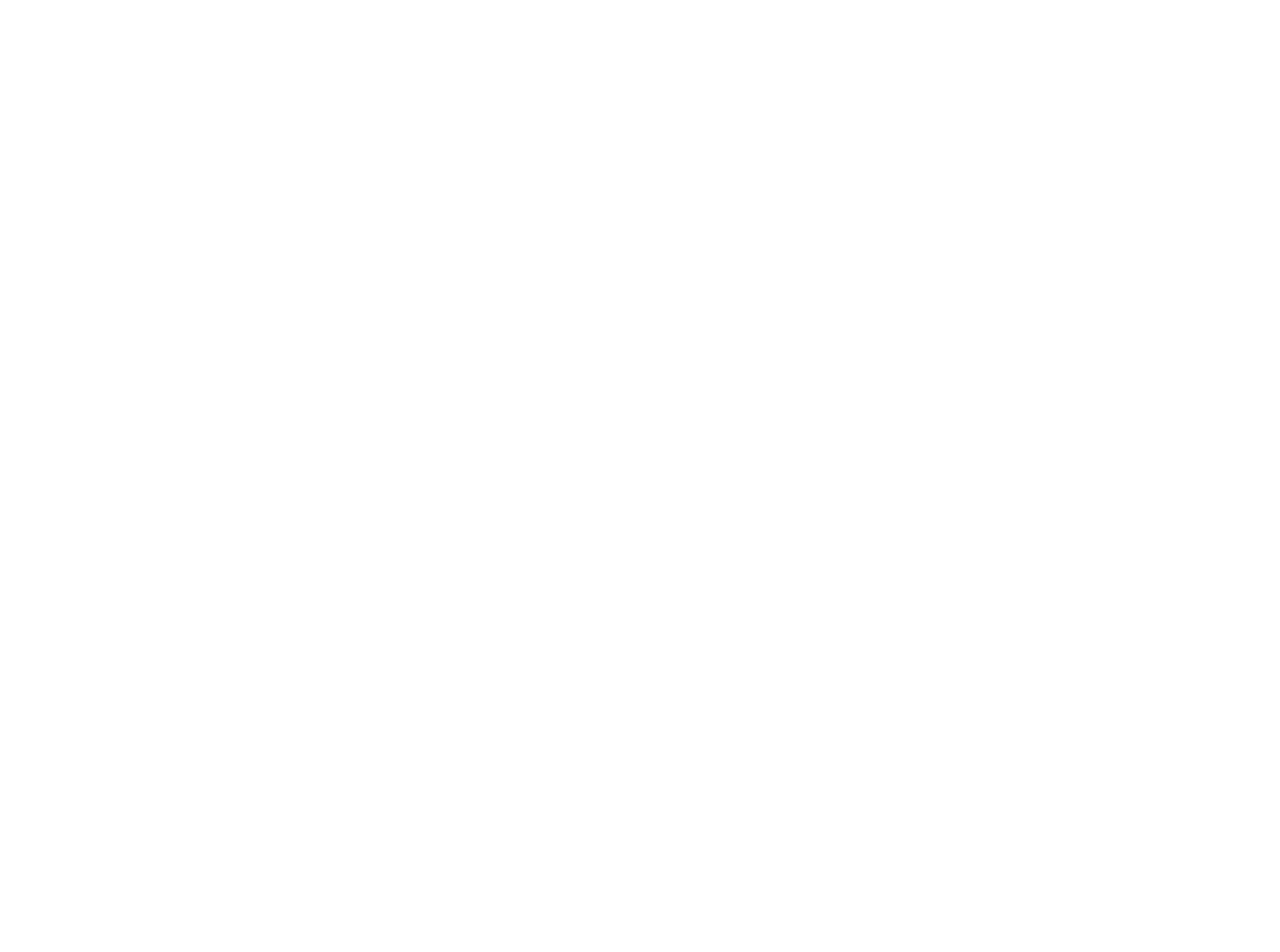
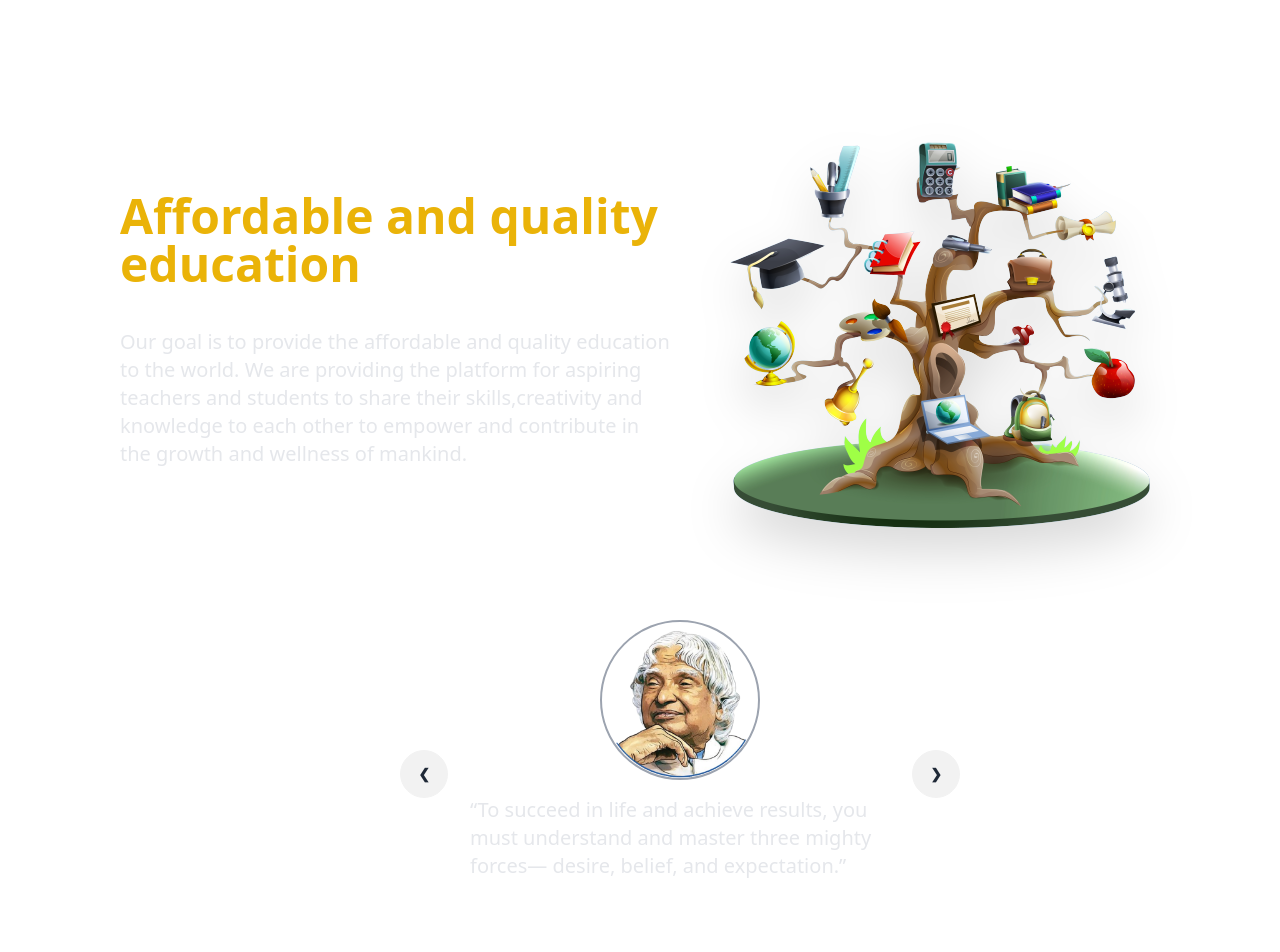
Before and after one commit to rkdranjit/lms-frontend, a React (Vite) app: page /about in a window 1280 px wide. Before the commit this address had no page. Shown: the top 952 px of the page. Before the commit the page ends 800 px from the top, so only its background shows below. Built offline with nearby package versions, Linux system fonts and the light colour scheme.

Commit message:
AboutUs page added

```diff
--- a/src/App.jsx
+++ b/src/App.jsx
@@ -1,12 +1,14 @@
 import { Route, Routes } from 'react-router-dom'
 import './App.css'
 import Home from './pages/Home'
+import Aboutus from './pages/Aboutus'
 
 function App() {
 
   return (
     <Routes>
       <Route path='/' element={<Home />} />
+      <Route path='/about' element={<Aboutus />} />
     </Routes>
   )
 }
--- a/src/layouts/HomeLayout.jsx
+++ b/src/layouts/HomeLayout.jsx
@@ -40,7 +40,7 @@
                 </div>
                 <div className='drawer-side w-0'>
                     <label htmlFor="my-drawer" className="drawer-overlay"></label>
-                    <ul className='menu p-4 w-48 sm:w-80 bg-base-200 text-base-content relative'>
+                    <ul className='menu p-4 w-48 h-[88%] sm:w-80 bg-base-200 text-base-content relative'>
                         <li className='w-fit absolute right-2 z-50'>
                             <button onClick={hideDrawer}>
                                 <AiFillCloseCircle size={24} />
@@ -94,8 +94,6 @@
                     </ul>
                 </div>
                 </div>
-
-
                 {children}
                 <Footer />
          </div>
--- /dev/null
+++ b/src/pages/Aboutus.jsx
@@ -0,0 +1,111 @@
+import HomeLayout from "../layouts/HomeLayout";
+import aboutMainImage from "../assets/Images/aboutMainImage.png";
+import apjAbdulKalam from "../assets/Images/apj.png";
+import billGates from "../assets/Images/billGates.png";
+import einstein from "../assets/Images/einstein.png";
+import steveJobs from "../assets/Images/steveJobs.png";
+
+function Aboutus() {
+  return (
+    <HomeLayout>
+      <div className="flex flex-col text-white pl-20 pt-20">
+        <div className="flex items-center gap-5 mx-10">
+          <section className="w-1/2 space-y-10">
+            <h1 className="text-5xl text-yellow-500 font-semibold">
+              Affordable and quality education
+            </h1>
+            <p className="text-xl text-gray-200">
+              Our goal is to provide the affordable and quality education to the
+              world. We are providing the platform for aspiring teachers and
+              students to share their skills,creativity and knowledge to each
+              other to empower and contribute in the growth and wellness of
+              mankind.
+            </p>
+          </section>
+          <div className="w-1/2">
+            <img
+              src={aboutMainImage}
+              className="drop-shadow-2xl"
+              alt="about main image"
+            />
+          </div>
+        </div>
+        <div className="carousel w-1/2 mx-auto my-10">
+          <div id="slide1" className="carousel-item relative w-full">
+            <div className="flex flex-col items-center justify-center gap-4 px-[15%]">
+                <img
+                src={apjAbdulKalam}
+                className="w-40 rounded-full border-2 border-gray-400"
+                />
+                <p className="text-xl text-gray-200">“To succeed in life and achieve results, you must understand and master three mighty forces— desire, belief, and expectation.”</p>
+                <h3 className="text-2xl font-semibold">APJ Abdul Kalam</h3>
+                <div className="absolute flex justify-between transform -translate-y-1/2 left-5 right-5 top-1/2">
+                <a href="#slide4" className="btn btn-circle">
+                    ❮
+                </a>
+                <a href="#slide2" className="btn btn-circle">
+                    ❯
+                </a>
+                </div>
+            </div>
+          </div>
+          <div id="slide2" className="carousel-item relative w-full">
+            <div className="flex flex-col items-center justify-center gap-4 px-[15%]">
+                <img
+                src={einstein}
+                className="w-40 rounded-full border-2 border-gray-400"
+                />
+                <p className="text-xl text-gray-200">"Anyone who has never made a mistake has never tried anything new.”</p>
+                <h3 className="text-2xl font-semibold">Albert Einstein</h3>
+                <div className="absolute flex justify-between transform -translate-y-1/2 left-5 right-5 top-1/2">
+                <a href="#slide1" className="btn btn-circle">
+                    ❮
+                </a>
+                <a href="#slide3" className="btn btn-circle">
+                    ❯
+                </a>
+                </div>
+            </div>
+          </div>
+          <div id="slide3" className="carousel-item relative w-full">
+            <div className="flex flex-col items-center justify-center gap-4 px-[15%]">
+                <img
+                src={billGates}
+                className="w-40 rounded-full border-2 border-gray-400"
+                />
+                <p className="text-xl text-gray-200">"Don't compare yourself with anyone in this world ... if you do so, you are insulting yourself."</p>
+                <h3 className="text-2xl font-semibold">Bill Gates</h3>
+                <div className="absolute flex justify-between transform -translate-y-1/2 left-5 right-5 top-1/2">
+                <a href="#slide2" className="btn btn-circle">
+                    ❮
+                </a>
+                <a href="#slide4" className="btn btn-circle">
+                    ❯
+                </a>
+                </div>
+            </div>
+          </div>
+          <div id="slide4" className="carousel-item relative w-full">
+            <div className="flex flex-col items-center justify-center gap-4 px-[15%]">
+                <img
+                src={steveJobs}
+                className="w-40 rounded-full border-2 border-gray-400"
+                />
+                <p className="text-xl text-gray-200">“Your time is limited, so don’t waste it living someone else’s life.”</p>
+                <h3 className="text-2xl font-semibold">Steve Jobs</h3>
+                <div className="absolute flex justify-between transform -translate-y-1/2 left-5 right-5 top-1/2">
+                <a href="#slide3" className="btn btn-circle">
+                    ❮
+                </a>
+                <a href="#slide1" className="btn btn-circle">
+                    ❯
+                </a>
+                </div>
+            </div>
+          </div>
+        </div>
+      </div>
+    </HomeLayout>
+  );
+}
+export default Aboutus;
```
